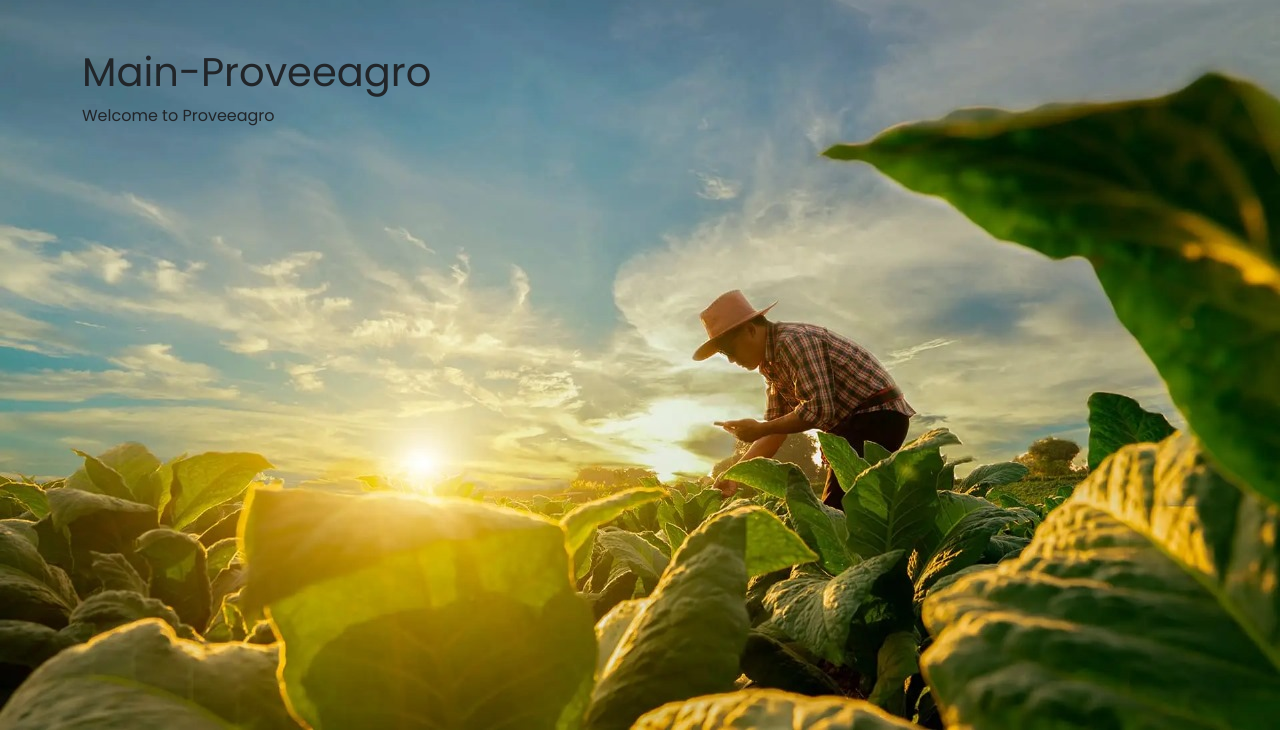
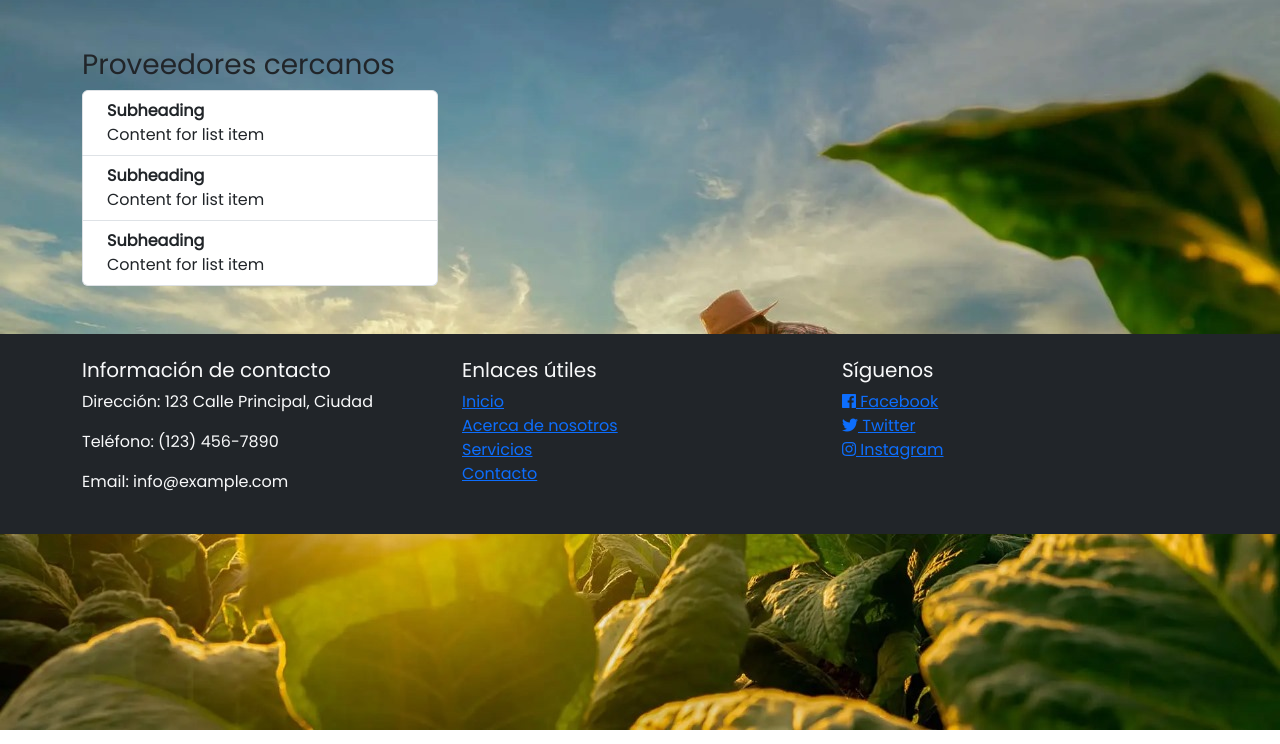
Before and after one commit to sebasx200/ppi_proveeagro, a Django app: page /logout/ in a window 1280 px wide. Shown: the part 56-800 px from the top of the page. Run offline with Django 5.2, Linux system fonts and the light colour scheme.

Commit message:
the first version of the main page is now ready and it has a map that shows the university location. The first version of the footer is now created as well.

```diff
--- a/login/templates/base.html
+++ b/login/templates/base.html
@@ -63,4 +63,33 @@
       {% endblock %}
     </div>
   </body>
+  <footer class="bg-dark text-light py-4 mt-5">
+    <div class="container">
+        <div class="row">
+            <div class="col-lg-4">
+                <h5>Información de contacto</h5>
+                <p>Dirección: 123 Calle Principal, Ciudad</p>
+                <p>Teléfono: (123) 456-7890</p>
+                <p>Email: info@example.com</p>
+            </div>
+            <div class="col-lg-4">
+                <h5>Enlaces útiles</h5>
+                <ul class="list-unstyled">
+                    <li><a href="#">Inicio</a></li>
+                    <li><a href="#">Acerca de nosotros</a></li>
+                    <li><a href="#">Servicios</a></li>
+                    <li><a href="#">Contacto</a></li>
+                </ul>
+            </div>
+            <div class="col-lg-4">
+                <h5>Síguenos</h5>
+                <ul class="list-unstyled">
+                    <li><a href="#"><i class="fab fa-facebook"></i> Facebook</a></li>
+                    <li><a href="#"><i class="fab fa-twitter"></i> Twitter</a></li>
+                    <li><a href="#"><i class="fab fa-instagram"></i> Instagram</a></li>
+                </ul>
+            </div>
+        </div>
+    </div>
+</footer>
 </html>
--- a/login/templates/login.html
+++ b/login/templates/login.html
@@ -1,7 +1,8 @@
 {% extends 'base.html' %}
+
 {% load static %}
-<body id="login-body">
 {% block content %}
+
 <div class="container">
     <div class="row">
         <div class="offset-md-2 col-lg-5 col-md-7 offset-lg-4 offset-md-3">
@@ -31,9 +32,9 @@
                         <div class="text-center pt-4 text-muted"> <span>{{ error }}</span> </div>
 
                     </form>
+                </div>
             </div>
         </div>
     </div>
 </div>
 {% endblock %}
-</body>
--- a/login/templates/main.html
+++ b/login/templates/main.html
@@ -1,8 +1,37 @@
 {% extends 'base.html' %}
 
+{% load static %}
+
 {% block content %}
+<div class="row">
+    <div class="col-md-4">
+        <h3>Proveedores cercanos</h3>
+        <ol class="list-group">
+            <li class="list-group-item d-flex justify-content-between align-items-start">
+              <div class="ms-2 me-auto">
+                <div class="fw-bold">Subheading</div>
+                Content for list item
+              </div>
 
-<h1 id="titulo1-main">Main-Proveeagro</h1>
-<p>Welcome to Proveeagro</p>
+            </li>
+            <li class="list-group-item d-flex justify-content-between align-items-start">
+              <div class="ms-2 me-auto">
+                <div class="fw-bold">Subheading</div>
+                Content for list item
+              </div>
+
+            </li>
+            <li class="list-group-item d-flex justify-content-between align-items-start">
+              <div class="ms-2 me-auto">
+                <div class="fw-bold">Subheading</div>
+                Content for list item
+              </div>
+            </li>
+          </ol>
+    </div>
+    <div class="col-md-8">
+        {{ map|safe }}
+    </div>
+</div>
 
 {% endblock %}
--- a/login/templates/signup.html
+++ b/login/templates/signup.html
@@ -48,6 +48,7 @@
 
                         <button class="btn btn-primary btn-block mt-3">Sign up</button>
                     </form>
+                </div>
             </div>
         </div>
     </div>
--- a/login/views.py
+++ b/login/views.py
@@ -12,7 +12,10 @@
     """
     this function redirects to the index.html file for the main page
     """
-    return render(request, 'main.html')
+    initial_map = folium.Map(location=[6.2121913,-75.5771953], zoom_start=15)
+    context = {'map': initial_map._repr_html_(), 'title': 'Medellin, Colombia'}
+
+    return render(request, 'main.html', context)
 
 def login_page(request):
     """
```
